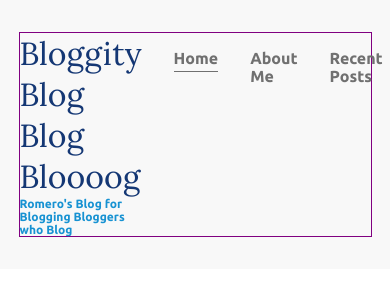
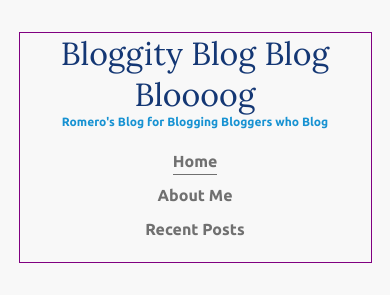
Before and after one commit to trome23/responsive-site-practice, a plain HTML site: page index.html in a window 390 px wide. Drawn offline with Linux system fonts and the light colour scheme.

Commit message:
nav is responsive at max-width 675px

```diff
--- a/index.css
+++ b/index.css
@@ -39,9 +39,20 @@ Layout
     justify-content: space-between;
 }
 
+
 header {
     background: #f8f8f8;
     padding: 2em 0;
+}
+
+@media (max-width: 675px) {
+    .container-nav {
+        flex-direction: column;
+    }
+
+    header {
+        text-align: center;
+    }
 }
 
 /* Navigation */
@@ -76,3 +87,13 @@ nav a:focus {
 .current-page:hover {
     color: #707070;
 }
+
+@media (max-width: 675px) {
+    nav ul {
+        flex-direction: column;
+    }
+
+    nav li {
+        margin: .5em 0;
+    }
+}
```
